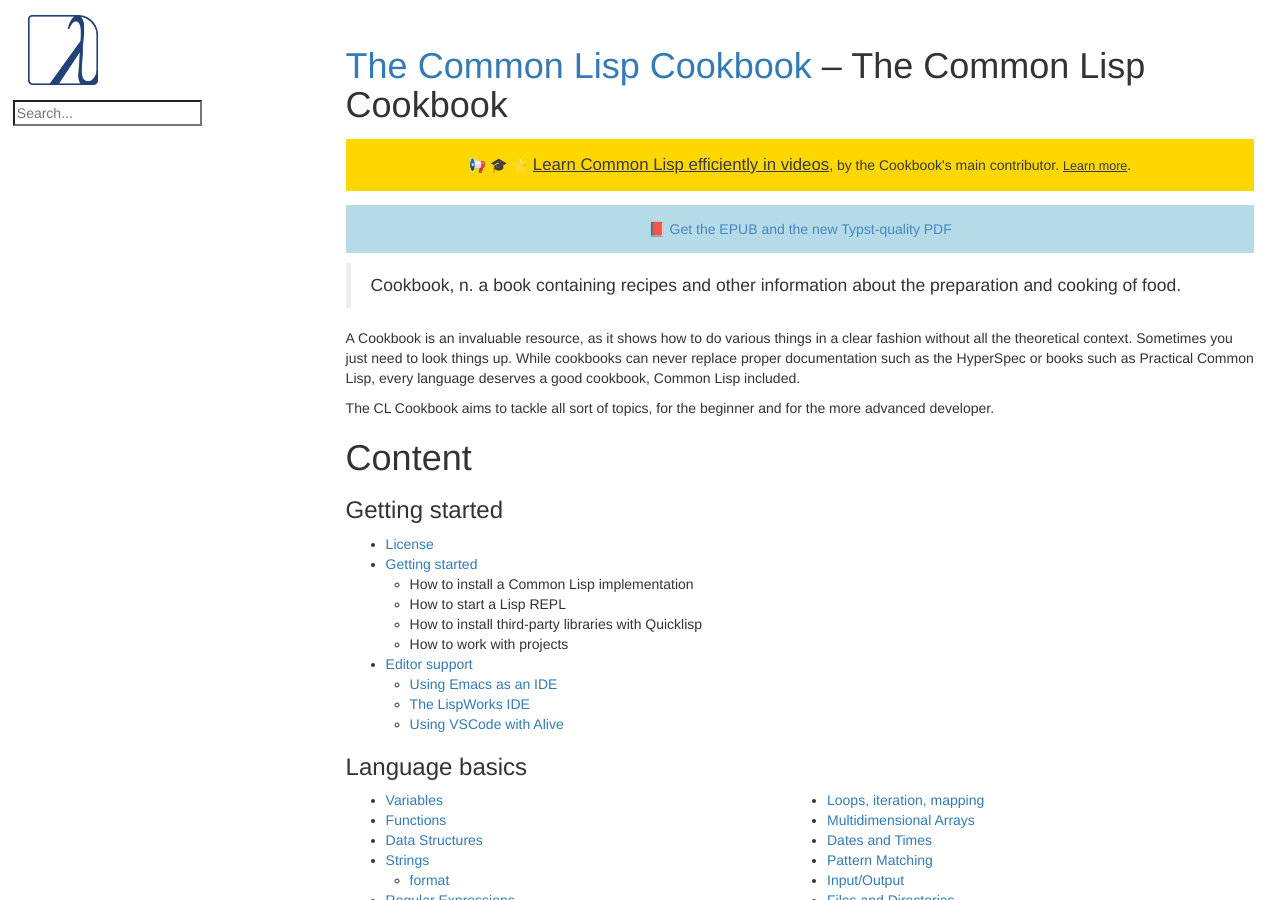
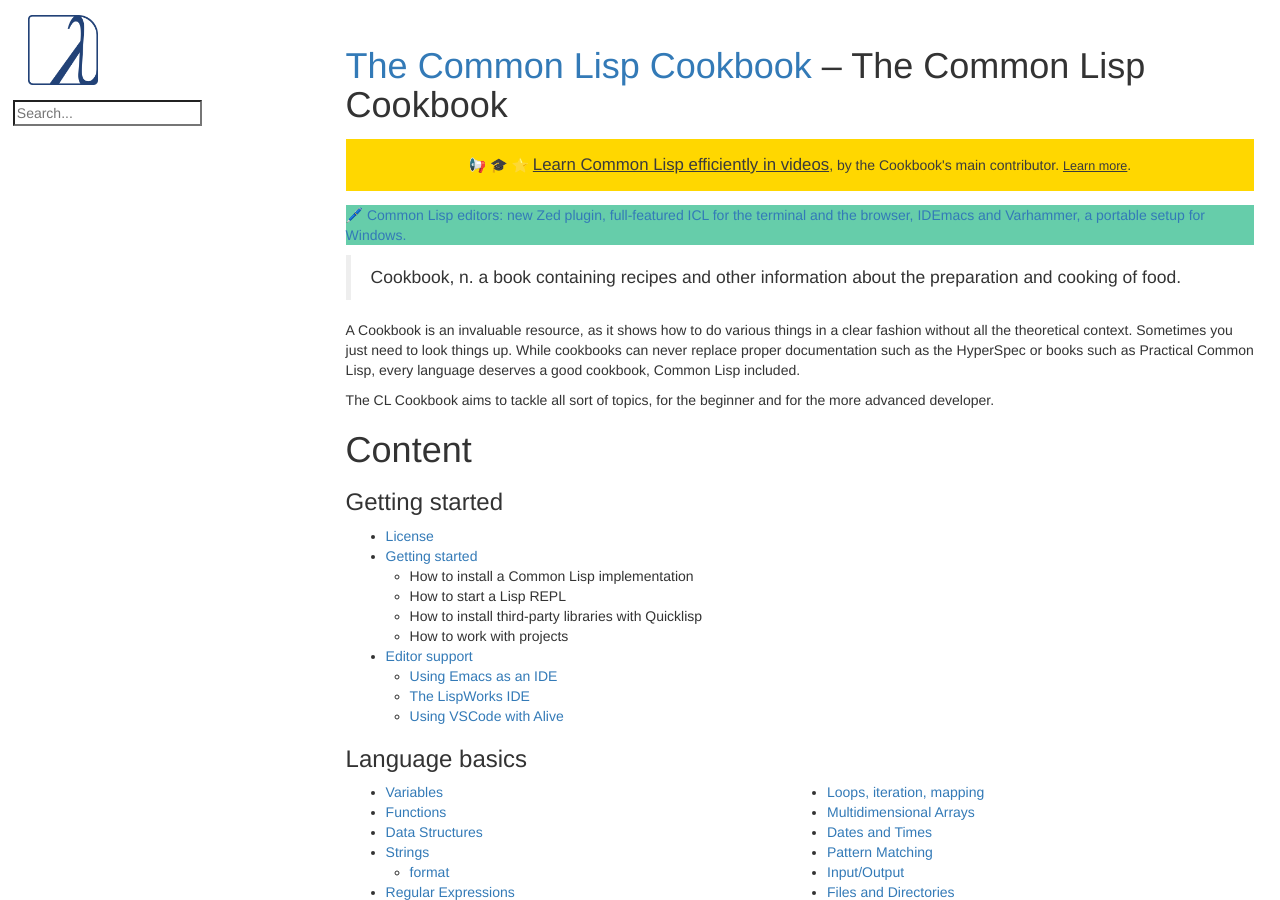
Before and after one commit to LispCookbook/cl-cookbook, a Jekyll site: the page built from index.md, in a window 1280 px wide and 900 px high. Built offline with Jekyll 4.4.1, drawn with Linux system fonts in a browser that asks for light colours.

Commit message:
banner: advertise new editor tools

```diff
--- a/_layouts/chapter.html
+++ b/_layouts/chapter.html
@@ -19,8 +19,12 @@
   >.
 </p>
 
-<p class="announce-neutral">
-  📕 <a href="/cl-cookbook/#download-in-epub-and-pdf">Get the EPUB and the new Typst-quality PDF</a>
+<!-- <p class="announce-neutral"> -->
+<!--   📕 <a href="/cl-cookbook/#download-in-epub-and-pdf">Get the EPUB and the new Typst-quality PDF</a> -->
+<!-- </p> -->
+
+<p class="announce-green">
+  🖊️ <a href="/cl-cookbook/editor-support.html"> Common Lisp editors: new Zed plugin, full-featured ICL for the terminal and the browser, IDEmacs and Varhammer, a portable setup for Windows. </a>
 </p>
 
 <div id="content">
```
